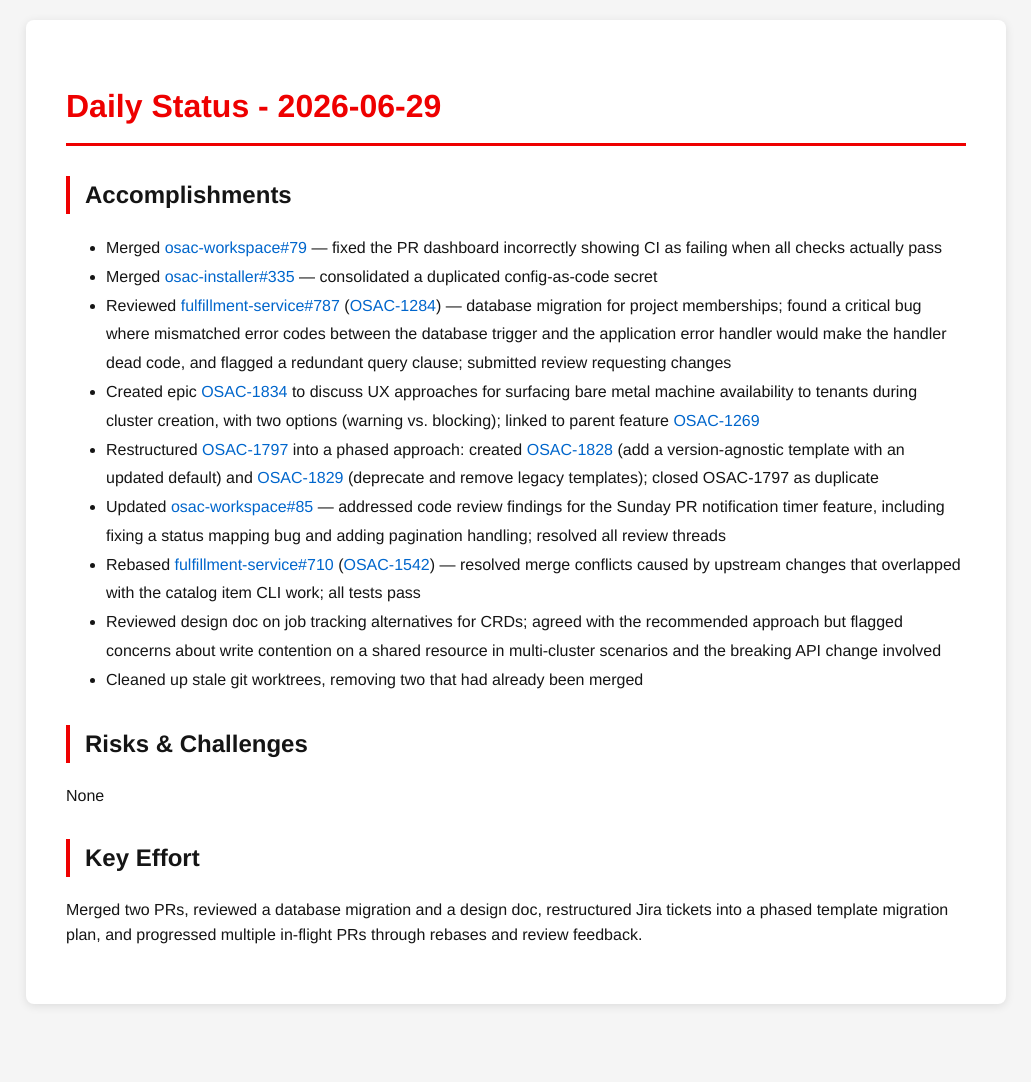
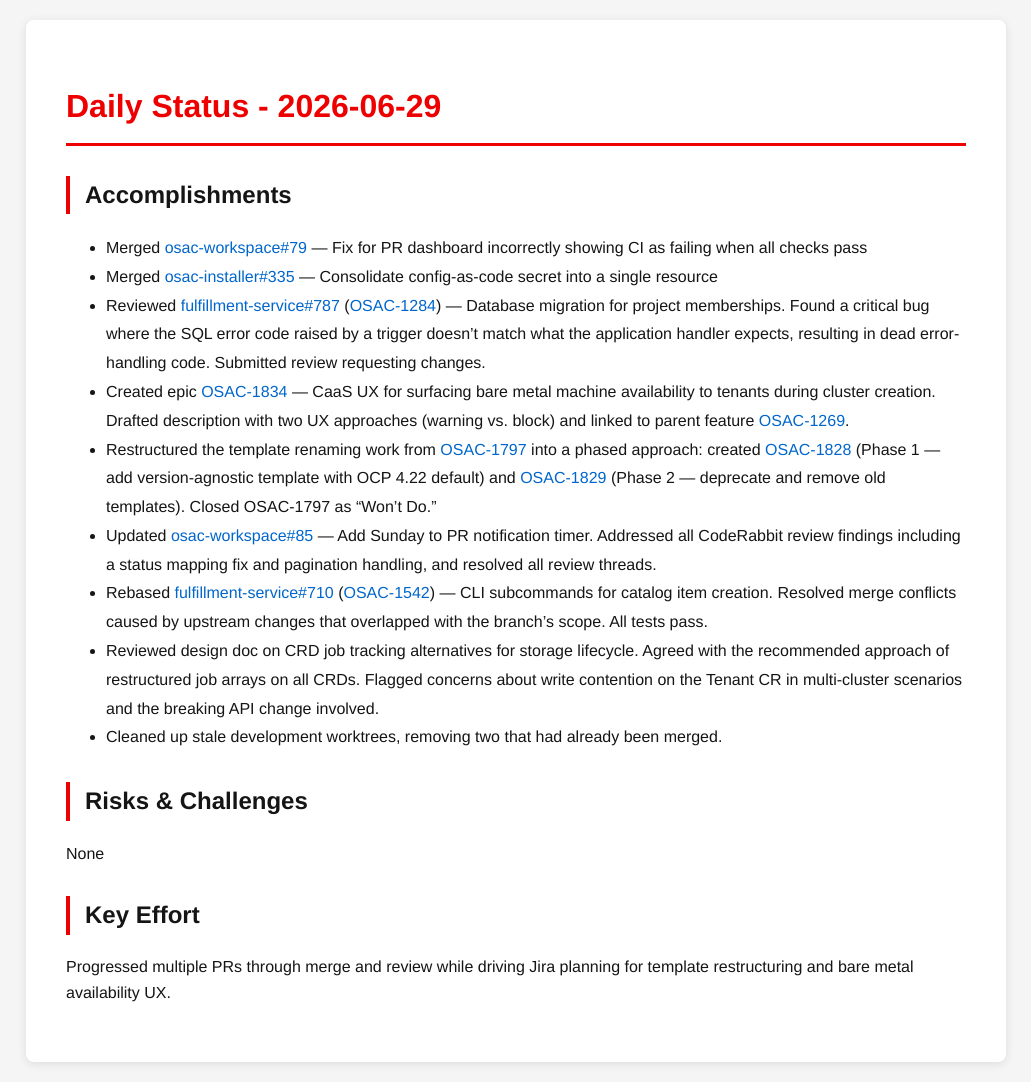
Before and after one commit to tzvatot/daily-status, a Jekyll site: the page built from 2026-06-29.md, in a window 1280 px wide. Shown: the whole page, without its empty margins (124-1155 px from the left). Built offline with Jekyll 4.4.1, drawn with Linux system fonts in a browser that asks for light colours; before the commit the page ends 1024 px from its top, so only the background shows below that.

Commit message:
Daily status update - 2026-06-29

```diff
--- a/2026-06-29.md
+++ b/2026-06-29.md
@@ -7,18 +7,18 @@
 # Daily Status - 2026-06-29
 
 ## Accomplishments
-- Merged [osac-workspace#79](https://github.com/osac-project/osac-workspace/pull/79) — fixed the PR dashboard incorrectly showing CI as failing when all checks actually pass
-- Merged [osac-installer#335](https://github.com/osac-project/osac-installer/pull/335) — consolidated a duplicated config-as-code secret
-- Reviewed [fulfillment-service#787](https://github.com/osac-project/fulfillment-service/pull/787) ([OSAC-1284](https://redhat.atlassian.net/browse/OSAC-1284)) — database migration for project memberships; found a critical bug where mismatched error codes between the database trigger and the application error handler would make the handler dead code, and flagged a redundant query clause; submitted review requesting changes
-- Created epic [OSAC-1834](https://redhat.atlassian.net/browse/OSAC-1834) to discuss UX approaches for surfacing bare metal machine availability to tenants during cluster creation, with two options (warning vs. blocking); linked to parent feature [OSAC-1269](https://redhat.atlassian.net/browse/OSAC-1269)
-- Restructured [OSAC-1797](https://redhat.atlassian.net/browse/OSAC-1797) into a phased approach: created [OSAC-1828](https://redhat.atlassian.net/browse/OSAC-1828) (add a version-agnostic template with an updated default) and [OSAC-1829](https://redhat.atlassian.net/browse/OSAC-1829) (deprecate and remove legacy templates); closed OSAC-1797 as duplicate
-- Updated [osac-workspace#85](https://github.com/osac-project/osac-workspace/pull/85) — addressed code review findings for the Sunday PR notification timer feature, including fixing a status mapping bug and adding pagination handling; resolved all review threads
-- Rebased [fulfillment-service#710](https://github.com/osac-project/fulfillment-service/pull/710) ([OSAC-1542](https://redhat.atlassian.net/browse/OSAC-1542)) — resolved merge conflicts caused by upstream changes that overlapped with the catalog item CLI work; all tests pass
-- Reviewed design doc on job tracking alternatives for CRDs; agreed with the recommended approach but flagged concerns about write contention on a shared resource in multi-cluster scenarios and the breaking API change involved
-- Cleaned up stale git worktrees, removing two that had already been merged
+- Merged [osac-workspace#79](https://github.com/osac-project/osac-workspace/pull/79) — Fix for PR dashboard incorrectly showing CI as failing when all checks pass
+- Merged [osac-installer#335](https://github.com/osac-project/osac-installer/pull/335) — Consolidate config-as-code secret into a single resource
+- Reviewed [fulfillment-service#787](https://github.com/osac-project/fulfillment-service/pull/787) ([OSAC-1284](https://redhat.atlassian.net/browse/OSAC-1284)) — Database migration for project memberships. Found a critical bug where the SQL error code raised by a trigger doesn't match what the application handler expects, resulting in dead error-handling code. Submitted review requesting changes.
+- Created epic [OSAC-1834](https://redhat.atlassian.net/browse/OSAC-1834) — CaaS UX for surfacing bare metal machine availability to tenants during cluster creation. Drafted description with two UX approaches (warning vs. block) and linked to parent feature [OSAC-1269](https://redhat.atlassian.net/browse/OSAC-1269).
+- Restructured the template renaming work from [OSAC-1797](https://redhat.atlassian.net/browse/OSAC-1797) into a phased approach: created [OSAC-1828](https://redhat.atlassian.net/browse/OSAC-1828) (Phase 1 — add version-agnostic template with OCP 4.22 default) and [OSAC-1829](https://redhat.atlassian.net/browse/OSAC-1829) (Phase 2 — deprecate and remove old templates). Closed OSAC-1797 as "Won't Do."
+- Updated [osac-workspace#85](https://github.com/osac-project/osac-workspace/pull/85) — Add Sunday to PR notification timer. Addressed all CodeRabbit review findings including a status mapping fix and pagination handling, and resolved all review threads.
+- Rebased [fulfillment-service#710](https://github.com/osac-project/fulfillment-service/pull/710) ([OSAC-1542](https://redhat.atlassian.net/browse/OSAC-1542)) — CLI subcommands for catalog item creation. Resolved merge conflicts caused by upstream changes that overlapped with the branch's scope. All tests pass.
+- Reviewed design doc on CRD job tracking alternatives for storage lifecycle. Agreed with the recommended approach of restructured job arrays on all CRDs. Flagged concerns about write contention on the Tenant CR in multi-cluster scenarios and the breaking API change involved.
+- Cleaned up stale development worktrees, removing two that had already been merged.
 
 ## Risks & Challenges
 None
 
 ## Key Effort
-Merged two PRs, reviewed a database migration and a design doc, restructured Jira tickets into a phased template migration plan, and progressed multiple in-flight PRs through rebases and review feedback.
+Progressed multiple PRs through merge and review while driving Jira planning for template restructuring and bare metal availability UX.
```
